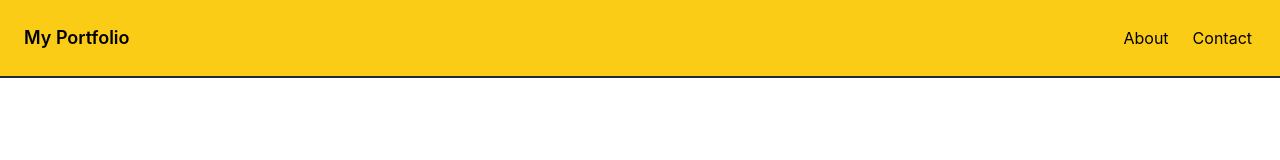
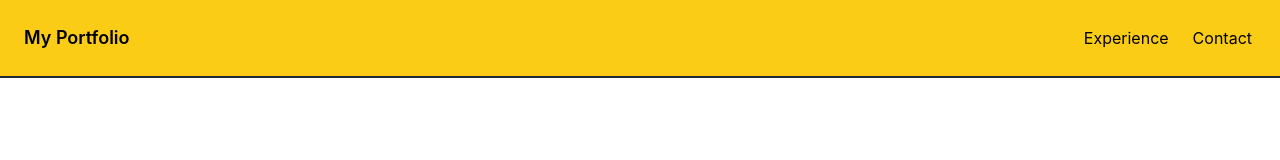
Before and after one commit to wkeebs/mac-react-portfolio, a React (Create React App) app: page /contact in a window 1280 px wide. Shown: the top 160 px of the page. Built offline with nearby package versions, Linux system fonts and the light colour scheme.

Commit message:
Update nav

```diff
--- a/src/components/NavBar.jsx
+++ b/src/components/NavBar.jsx
@@ -5,12 +5,12 @@ const NavBar = () => {
     <nav className="bg-yellow-400 p-4 border-b-2 border-gray-800">
       <div className="container mx-auto flex justify-between items-center">
         <div className="text-lg font-semibold">
-          <button className="hover:bg-black hover:text-white p-2 rounded-lg">
+          <button className="hover:text-white p-2 rounded-lg">
             My Portfolio
           </button>
         </div>
         <div>
-          <button className="hover:text-white px-3">About</button>
+          <button className="hover:text-white px-3">Experience</button>
           <button className="hover:text-white px-3">Contact</button>
         </div>
       </div>
--- a/src/pages/HomePage.jsx
+++ b/src/pages/HomePage.jsx
@@ -11,10 +11,10 @@ const HomePage = () => {
       <p className="text-xl mb-8">
         Discover my projects, skills, and professional journey.
       </p>
-      <div className="bg-gray-100 p-12 m-12 rounded-2xl border-2 hover:shadow-lg transition-all">
+      <div className="bg-gray-100 p-12 m-12 rounded-2xl border-2">
         <AboutPage />
       </div>
-      <button className="bg-white text-black border-black border-2 px-4 py-2 rounded-full font-semibold hover:bg-gray-100">
+      <button className="bg-white text-black border-black border-2 px-4 py-2 rounded-full font-semibold hover:bg-gray-300">
         Get in Touch
       </button>
     </div>
```
